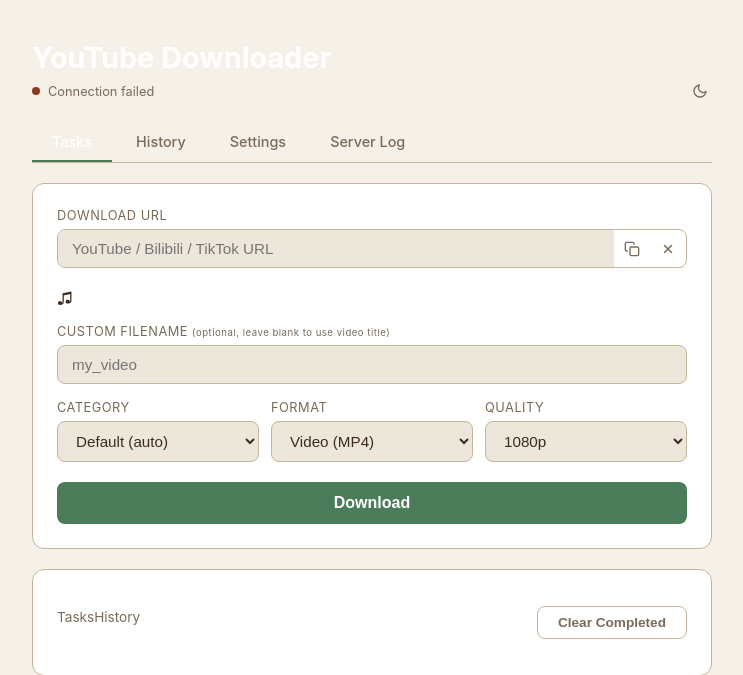
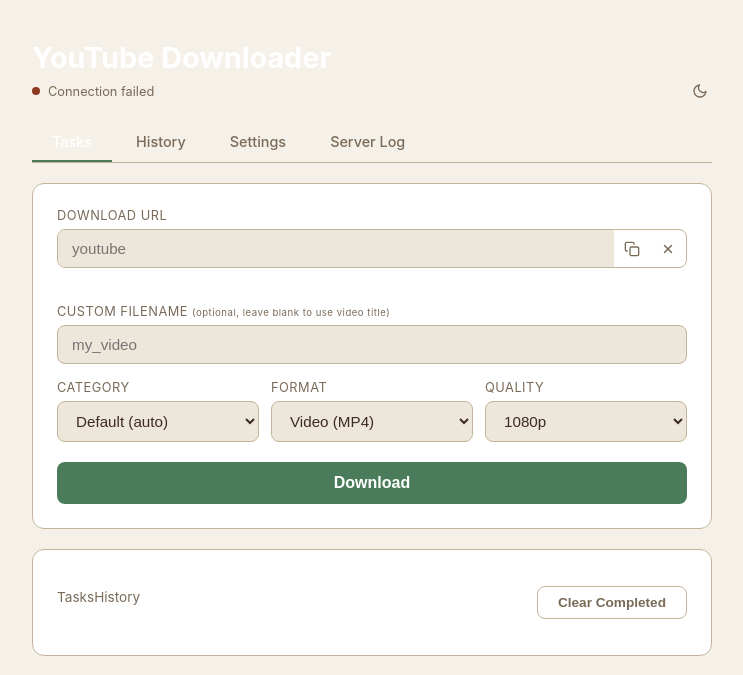
Before and after one commit to ntcjoel/YoutubeDownloader, a Flask app: page / in a window 1280 px wide. Shown: the top 675 px of the page, without its empty margins (268-1011 px from the left). Run offline with Flask 3, Linux system fonts and the light colour scheme; data that the repository does not hold is empty; parts of the project's set-up code (start-up, migrations or seed data) failed here and were passed over.

Commit message:
fix: placeholder=youtube; show plIcon only when playlist data arrives

```diff
--- a/static/app.js
+++ b/static/app.js
@@ -109,6 +109,7 @@ function showPlaylistBanner(items, title, count) {
   document.getElementById("plMeta").style.display = "";
   document.getElementById("plDownloadBtn").style.display = "";
   document.getElementById("plCancelBtn").style.display = "";
+  document.getElementById("plIcon").style.display = "";
   banner.classList.add("show");
   _pendingPlaylist = { items, title, count };
 }
--- a/templates/index.html
+++ b/templates/index.html
@@ -856,7 +856,7 @@
             <label>Download URL</label>
             <div class="url-input-wrap">
               <input type="text" id="urlInput"
-                placeholder="YouTube / Bilibili / TikTok URL"
+                placeholder="youtube"
                 value="" />
               <button type="button" class="url-btn" id="pasteBtn" title="Paste">
                 <svg width="16" height="16" viewBox="0 0 24 24" fill="none" stroke="currentColor" stroke-width="2" stroke-linecap="round" stroke-linejoin="round"><rect x="9" y="9" width="13" height="13" rx="2" ry="2"/><path d="M5 15H4a2 2 0 0 1-2-2V4a2 2 0 0 1 2-2h9a2 2 0 0 1 2 2v1"/></svg>
@@ -867,7 +867,7 @@
             </div>
             <div id="titlePreview"></div>
             <div id="playlistBanner">
-              <span class="pl-icon">&#9835;</span>
+              <span class="pl-icon" id="plIcon" style="display:none">&#9835;</span>
               <div class="pl-info">
                 <div class="pl-title" id="plTitle"></div>
                 <div class="pl-meta" id="plMeta" style="display:none"><span class="pl-count" id="plCount"></span> videos detected</div>
```
